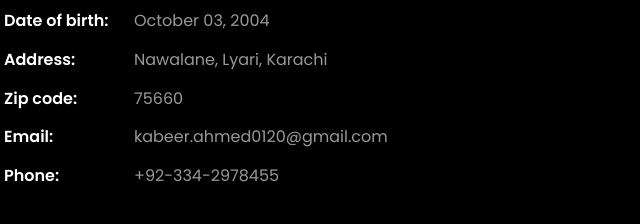
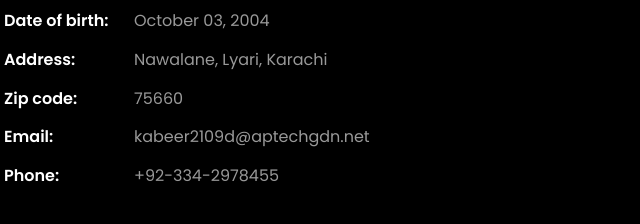
Before and after one commit to Kabeer099/portfolio, a plain HTML site: page index.html in a window 1280 px wide. Shown: the part 1436-1660 px from the top of the page, 589-1229 px from the left. Drawn offline with Linux system fonts and the light colour scheme; files whose address does not match are found by name.

Commit message:
Updated Email to Aptech.

```diff
--- a/index.html
+++ b/index.html
@@ -108,7 +108,7 @@
 		            	<li class="d-flex"><span>Date of birth:</span> <span>October 03, 2004</span></li>
 		            	<li class="d-flex"><span>Address:</span> <span>Nawalane, Lyari, Karachi</span></li>
 		            	<li class="d-flex"><span>Zip code:</span> <span>	75660</span></li>
-		            	<li class="d-flex"><span>Email:</span> <span>kabeer.ahmed0120@gmail.com</span></li>
+		            	<li class="d-flex"><span>Email:</span> <span>kabeer2109d@aptechgdn.net</span></li>
 		            	<li class="d-flex"><span>Phone: </span> <span>+92-334-2978455</span></li>
 		            </ul>
 		          </div>
```
